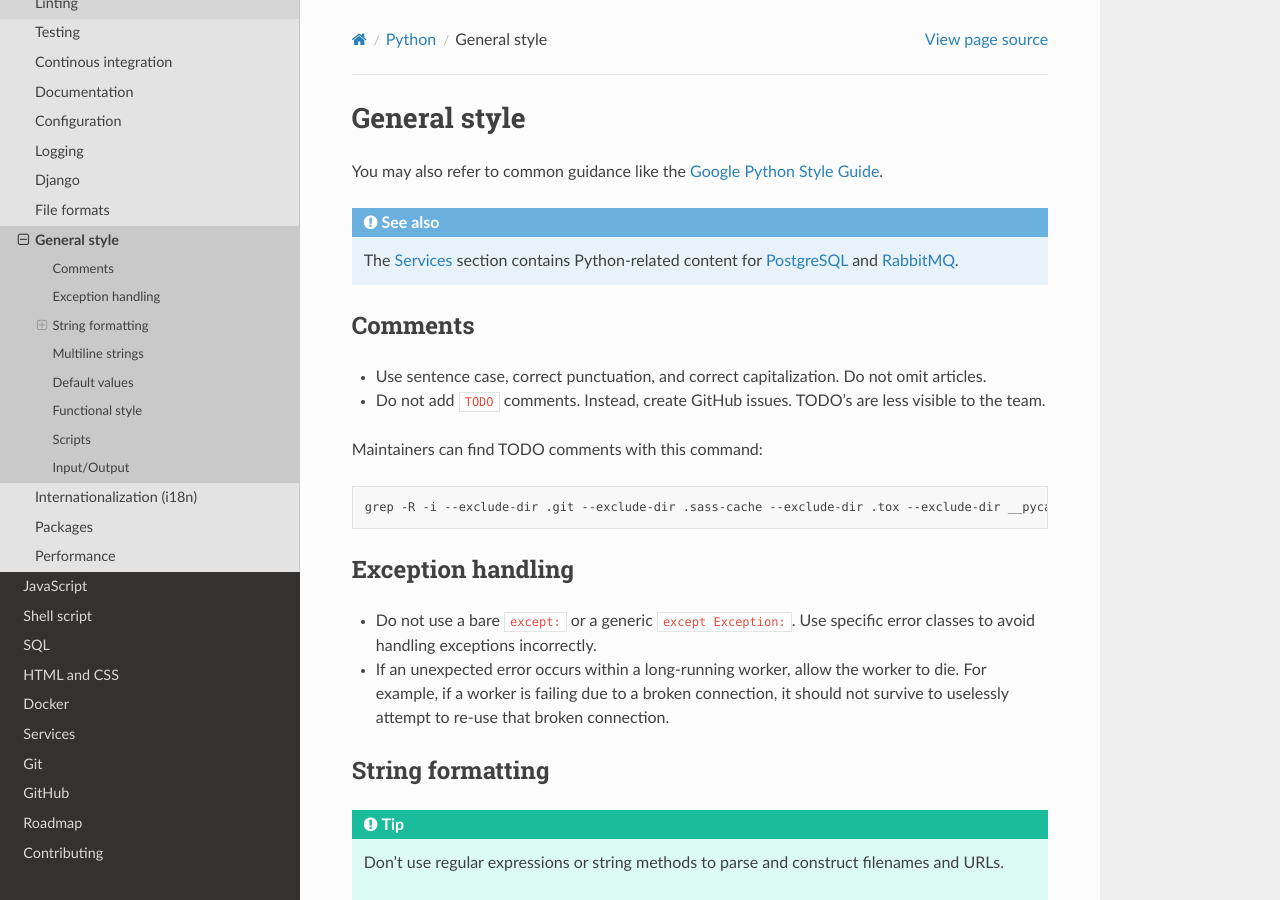
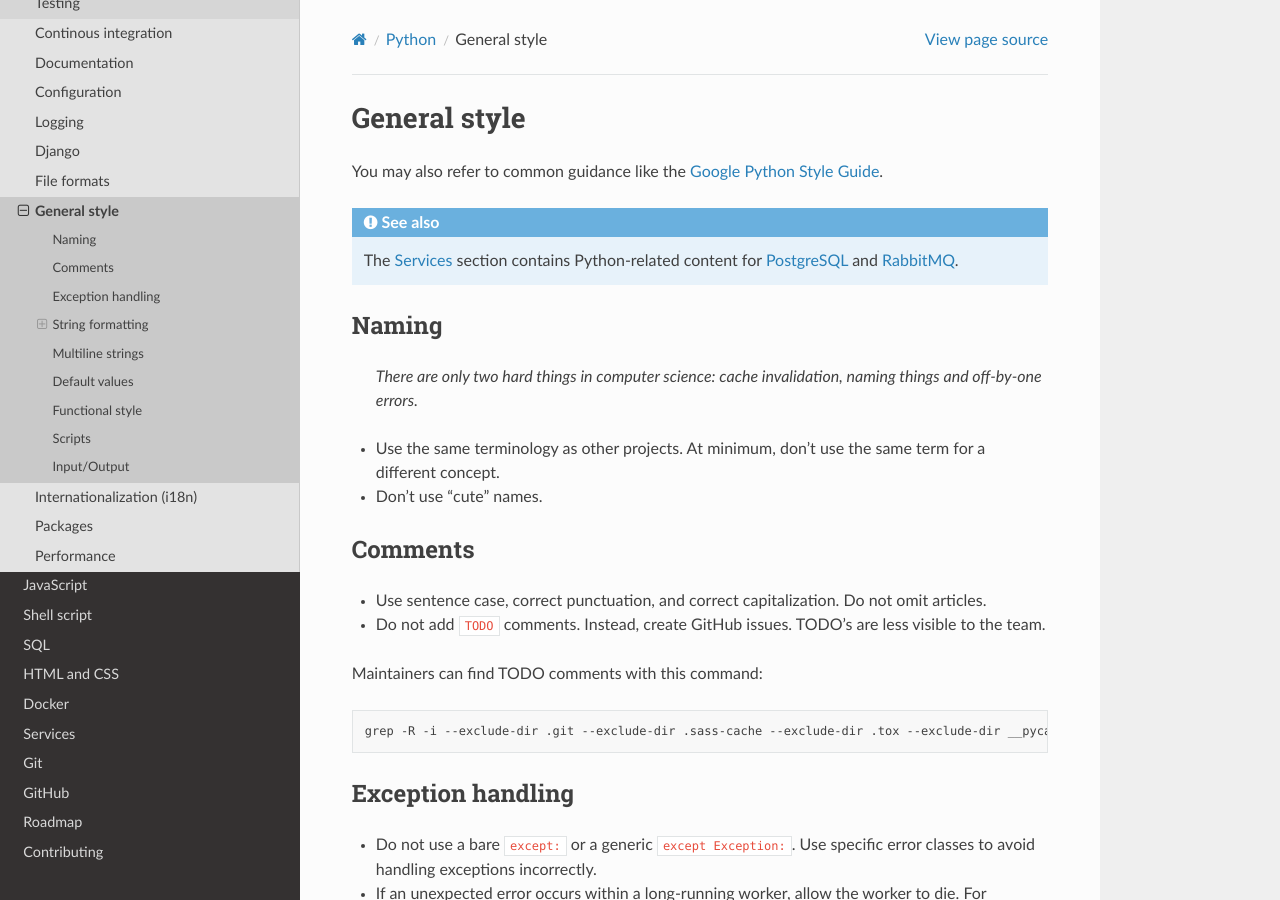
Before and after one commit to open-contracting/software-development-handbook, a Sphinx documentation site: the page built from docs/python/style_guide.rst, in a window 1280 px wide and 900 px high. Built offline with Sphinx 7.4.7 and the Read the Docs theme 2.0.0, drawn with Linux system fonts in a browser that asks for light colours.

Commit message:
python/style_guide: Add section on naming

```diff
--- a/docs/python/style_guide.rst
+++ b/docs/python/style_guide.rst
@@ -6,6 +6,14 @@ You may also refer to common guidance like the `Google Python Style Guide <https
 .. seealso::
 
    The :doc:`../services/index` section contains Python-related content for :doc:`../services/postgresql` and :doc:`../services/rabbitmq`.
+
+Naming
+------
+
+   *There are only two hard things in computer science: cache invalidation, naming things and off-by-one errors.*
+
+-  Use the same terminology as other projects. At minimum, don't use the same term for a different concept.
+-  Don't use "cute" names.
 
 Comments
 --------
```
